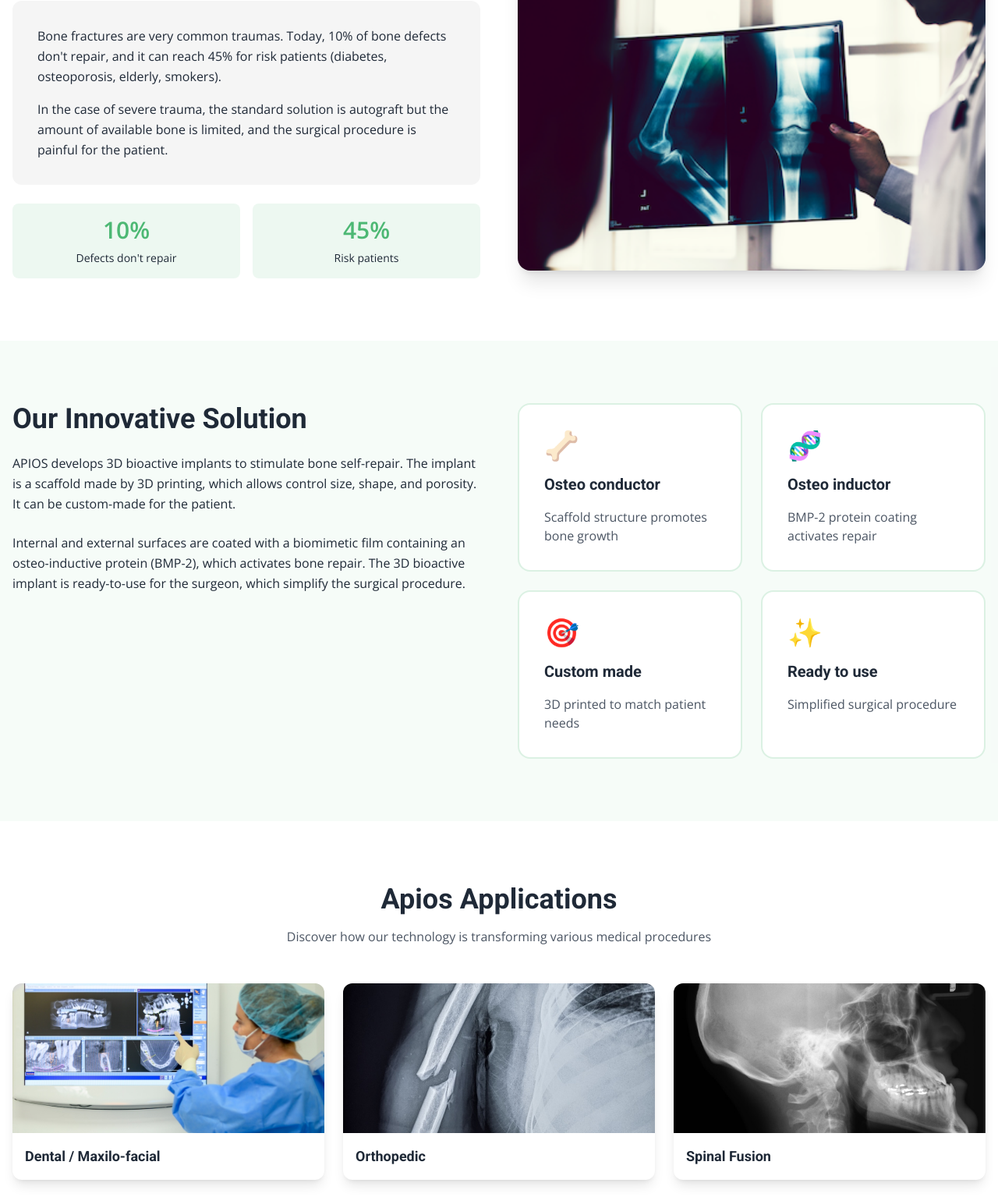
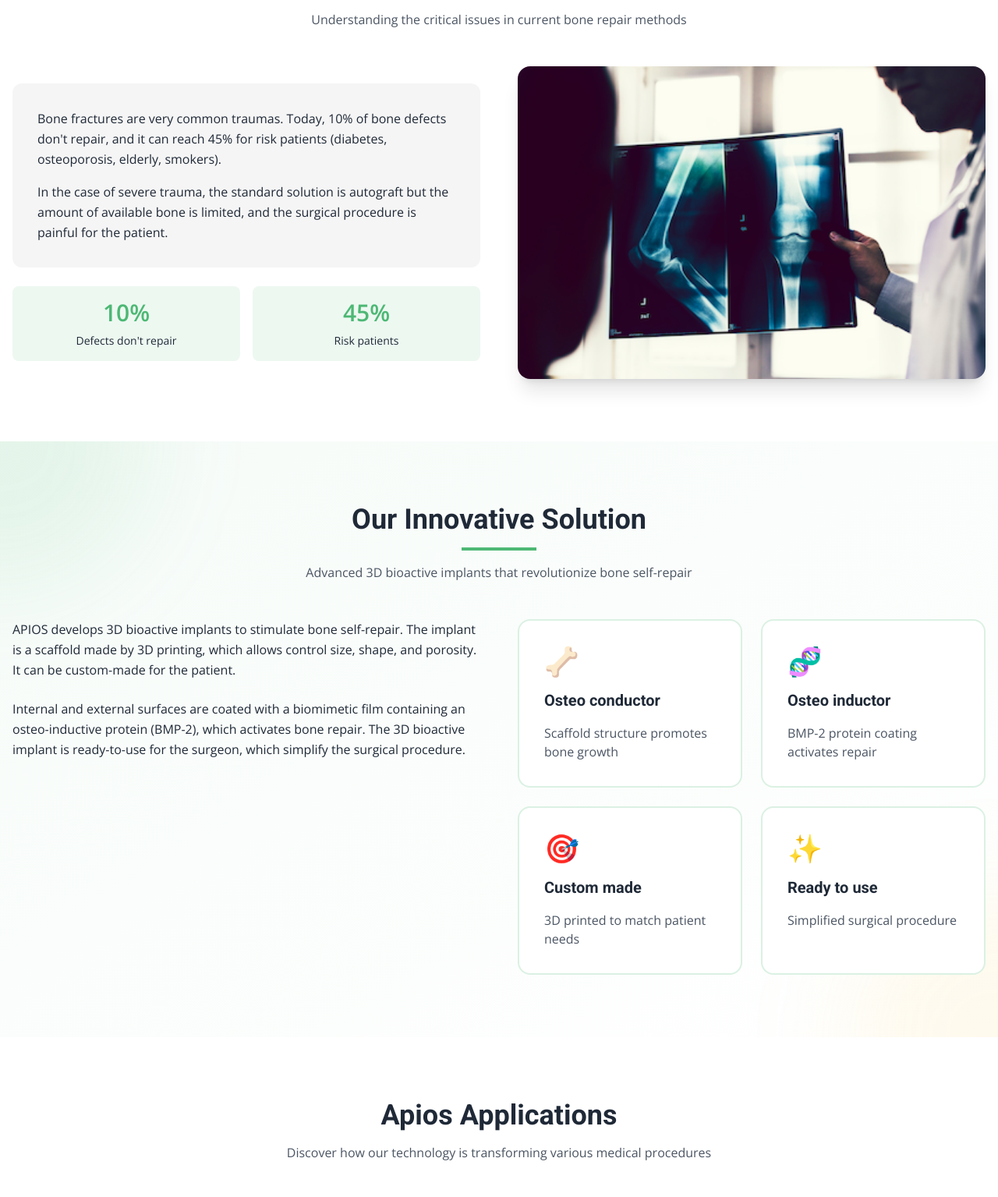
Before and after one commit to fatb38/apios-bone, an Astro site: page / in a window 1280 px wide. Shown: the part 547-2082 px from the top of the page at 78% size. Built offline with nearby package versions, Linux system fonts and the light colour scheme; Astro itself is replaced by a stand-in of ours.

Commit message:
Improve section design

```diff
--- a/src/components/Applications.astro
+++ b/src/components/Applications.astro
@@ -1,5 +1,4 @@
 ---
-import SectionLayout from '../layouts/SectionLayout.astro'
 import ApplicationCard from './ApplicationCard.astro'
 import dentalImage from '../assets/dental-application.jpeg'
 import orthopedicImage from '../assets/orthopedic-application.jpeg'
@@ -23,7 +22,8 @@ const applications = [
   }
 ]
 ---
-<SectionLayout backgroundColor="bg-white">
+<section class="py-16 sm:py-20">
+  <div class="max-w-7xl mx-auto px-4">
     <h2 class="font-roboto font-bold text-2xl sm:text-4xl text-center mb-3 sm:mb-4">Apios Applications</h2>
     <p class="text-center text-gray-600 max-w-2xl mx-auto mb-8 sm:mb-12 text-sm sm:text-base">
       Discover how our technology is transforming various medical procedures
@@ -33,4 +33,5 @@ const applications = [
         <ApplicationCard {...application} />
       ))}
     </div>
-</SectionLayout>
+  </div>
+</section>
--- a/src/components/Context.astro
+++ b/src/components/Context.astro
@@ -1,12 +1,16 @@
 ---
 import { Image } from 'astro:assets'
 import boneRadio from '../assets/bone-radio.png'
-import SectionLayout from '../layouts/SectionLayout.astro'
+import SectionTitleLayout from '../layouts/SectionTitleLayout.astro'
 ---
-<SectionLayout backgroundColor="bg-white" id="context">
+<section id="context" class="py-16 sm:py-20">
+  <div class="max-w-7xl mx-auto px-4">
+    <SectionTitleLayout
+      title="The Challenge in Bone Repair"
+      subtitle="Understanding the critical issues in current bone repair methods"
+    />
     <div class="grid lg:grid-cols-2 gap-12 items-center">
       <div class="order-2 lg:order-1">
-      <h2 class="font-roboto font-bold text-2xl sm:text-4xl mb-6">The Challenge in Bone Repair</h2>
         <div class="bg-lightGray rounded-xl p-6 sm:p-8">
           <p class="leading-relaxed mb-4">
             Bone fractures are very common traumas. Today, 10% of bone defects don't repair, and it can reach 45% for
@@ -40,4 +44,5 @@ import SectionLayout from '../layouts/SectionLayout.astro'
         </div>
       </div>
     </div>
-</SectionLayout>
+  </div>
+</section>
--- a/src/components/Technology.astro
+++ b/src/components/Technology.astro
@@ -1,6 +1,6 @@
 ---
 import TechnologyCard from './TechnologyCard.astro'
-import SectionLayout from '../layouts/SectionLayout.astro'
+import SectionTitleLayout from '../layouts/SectionTitleLayout.astro'
 
 const features = [
   {
@@ -25,10 +25,19 @@ const features = [
   }
 ]
 ---
-<SectionLayout backgroundColor="bg-primary/5" id="technology">
-  <div class="lg:grid lg:grid-cols-2 gap-12 items-start">
-    <div>
-      <h2 class="font-roboto font-bold text-2xl sm:text-4xl mb-6">Our Innovative Solution</h2>
+<section id="technology" class="py-16 sm:py-20 relative overflow-hidden">
+  <!-- Decorative background elements -->
+  <div class="absolute inset-0 bg-gradient-to-br from-primary/5 to-white" />
+  <div class="absolute top-0 left-0 w-96 h-96 bg-primary/10 rounded-full blur-3xl -translate-x-1/2 -translate-y-1/2" />
+  <div class="absolute bottom-0 right-0 w-96 h-96 bg-accent/10 rounded-full blur-3xl translate-x-1/2 translate-y-1/2" />
+
+  <div class="max-w-7xl mx-auto px-4 relative">
+    <SectionTitleLayout
+      title="Our Innovative Solution"
+      subtitle="Advanced 3D bioactive implants that revolutionize bone self-repair"
+    />
+
+    <div class="lg:grid lg:grid-cols-2 gap-12 items-start">
       <div class="prose prose-lg">
         <p class="leading-relaxed mb-6">
           APIOS develops 3D bioactive implants to stimulate bone self-repair. The implant is a scaffold made by 3D
@@ -40,10 +49,10 @@ const features = [
           the surgical procedure.
         </p>
       </div>
-    </div>
-    <div class="mt-12 lg:mt-0 grid sm:grid-cols-2 gap-6">
-      {features.map(feature =>
-        <TechnologyCard {...feature} />)}
+      <div class="mt-12 lg:mt-0 grid sm:grid-cols-2 gap-6">
+        {features.map(feature =>
+          <TechnologyCard {...feature} />)}
+      </div>
     </div>
   </div>
-</SectionLayout>
+</section>
--- a/src/layouts/SectionLayout.astro
+++ /dev/null
@@ -1,13 +0,0 @@
----
-interface Props {
-  backgroundColor: string;
-  id?: string
-}
-
-const { backgroundColor, id } = Astro.props
----
-<section id={id} class=`py-16 sm:py-20 ${backgroundColor}`>
-  <div class="max-w-7xl mx-auto px-4">
-    <slot />
-  </div>
-</section>
--- /dev/null
+++ b/src/layouts/SectionTitleLayout.astro
@@ -0,0 +1,15 @@
+---
+interface Props {
+  title: string;
+  subtitle?: string;
+}
+
+const {title, subtitle} = Astro.props;
+---
+<div class="text-center mb-12">
+  <h2 class="font-roboto font-bold text-2xl sm:text-4xl mb-4">{title}</h2>
+  <div class="w-24 h-1 bg-primary mx-auto mb-4"></div>
+  <p class="text-gray-600 max-w-2xl mx-auto mb-12">
+    {subtitle}
+  </p>
+</div>
```
Lines whose indentation alone changed are shown as unchanged.
